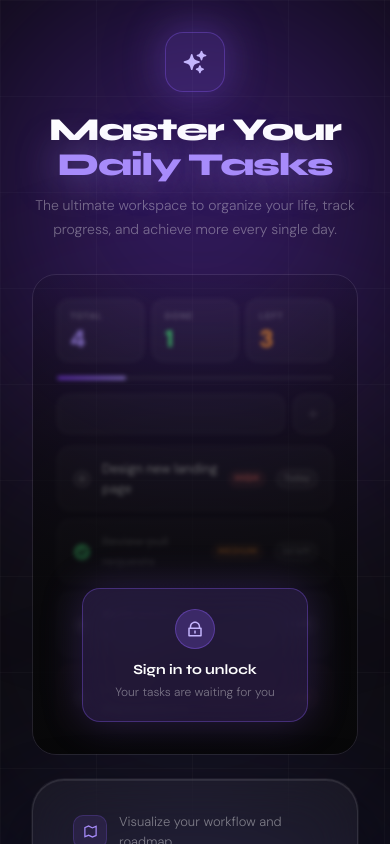
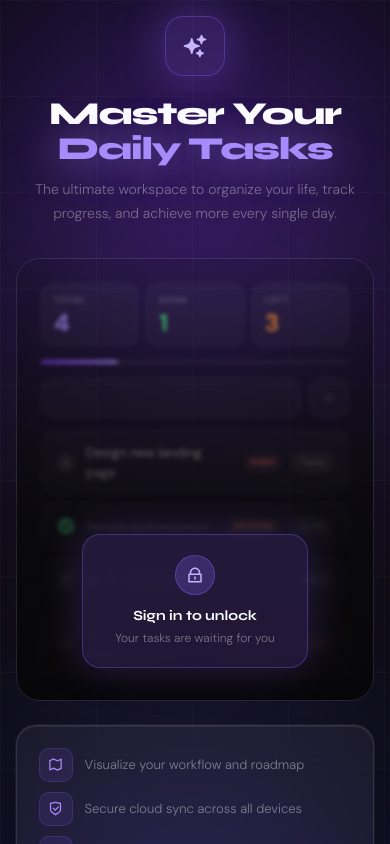
Before and after one commit to P4warit06/Project-LoginGoogle, a Next.js app in the folder todo-dashboard/Frontend/: page / in a window 390 px wide. Shown: the top 844 px of the page. Built offline with nearby package versions, Linux system fonts and the light colour scheme; no server answers.

Commit message:
Update UI Layout Mobile

```diff
--- a/todo-dashboard/Frontend/app/globals.css
+++ b/todo-dashboard/Frontend/app/globals.css
@@ -49,3 +49,57 @@ textarea,
 select {
   font: inherit;
 }
+html {
+  -webkit-text-size-adjust: 100%;
+  text-size-adjust: 100%;
+}
+
+/* ── Remove tap highlight flash on mobile ── */
+* {
+  -webkit-tap-highlight-color: transparent;
+}
+
+/* ── date picker icon สีขาวบน iOS ── */
+input[type="date"]::-webkit-calendar-picker-indicator {
+  filter: invert(1);
+  opacity: 0.5;
+  cursor: pointer;
+}
+
+/* ── Scrollable filter tabs — ซ่อน scrollbar ── */
+.filter-scroll::-webkit-scrollbar { display: none; }
+.filter-scroll { scrollbar-width: none; -ms-overflow-style: none; }
+
+/* ============================================
+   @media (max-width: 480px) = มือถือเท่านั้น
+   ============================================ */
+@media (max-width: 480px) {
+
+  /* Page — เปิด scroll ได้, padding น้อยลง */
+  main {
+    align-items: flex-start !important;
+    padding: 1rem !important;
+    padding-top: max(1rem, env(safe-area-inset-top)) !important;
+    padding-bottom: max(1.5rem, env(safe-area-inset-bottom)) !important;
+    overflow-y: auto !important;
+    -webkit-overflow-scrolling: touch;
+  }
+
+  /* Card — radius และ padding เล็กลง */
+  /* AuthCard outer card */
+  main > div > div {
+    max-width: 100% !important;
+  }
+
+  /* ── Touch target minimum 44px ── */
+  button { min-height: 44px; }
+  input  { min-height: 44px; }
+
+  /* ── Toast — กลางจอแทนมุมขวา ── */
+  .go2072408551 {
+    left: 50% !important;
+    right: auto !important;
+    transform: translateX(-50%) !important;
+    max-width: 90vw !important;
+  }
+}
--- a/todo-dashboard/Frontend/app/layout.tsx
+++ b/todo-dashboard/Frontend/app/layout.tsx
@@ -23,24 +23,18 @@ export default function RootLayout({
   return (
     <html lang="en" suppressHydrationWarning>
       <head>
-        {/* Fonts */}
         <link rel="preconnect" href="https://fonts.googleapis.com" />
-
         <link
           rel="preconnect"
           href="https://fonts.gstatic.com"
           crossOrigin="anonymous"
         />
-
         <link
           href="https://fonts.googleapis.com/css2?family=Syne:wght@400;500;600;700;800&family=DM+Sans:wght@300;400;500;600;700&display=swap"
           rel="stylesheet"
         />
-
-        {/* Mobile responsive */}
         <meta name="theme-color" content="#070708" />
       </head>
-
       <body
         className="min-h-screen overflow-x-hidden bg-[#070708] text-white antialiased"
         style={
@@ -48,8 +42,6 @@ export default function RootLayout({
             fontFamily: "'DM Sans', sans-serif",
             WebkitFontSmoothing: "antialiased",
             MozOsxFontSmoothing: "grayscale",
-
-            // Safe area support (iPhone notch)
             paddingTop: "env(safe-area-inset-top)",
             paddingBottom: "env(safe-area-inset-bottom)",
             paddingLeft: "env(safe-area-inset-left)",
@@ -57,18 +49,12 @@ export default function RootLayout({
           } as React.CSSProperties
         }
       >
-        {/* Main wrapper */}
         <div className="relative flex min-h-screen w-full flex-col">
           <Providers>{children}</Providers>
         </div>
-
-        {/* Toast */}
         <Toaster
           position="top-right"
-          containerStyle={{
-            top: 20,
-            right: 20,
-          }}
+          containerStyle={{ top: 20, right: 20 }}
           toastOptions={{
             duration: 3000,
             style: {
--- a/todo-dashboard/Frontend/app/page.tsx
+++ b/todo-dashboard/Frontend/app/page.tsx
@@ -11,11 +11,11 @@ export default function Page() {
         display: "flex",
         alignItems: "center",
         justifyContent: "center",
-        overflow: "auto", // Changed from hidden to auto for better scrolling
+        overflow: "auto",
         padding: "2rem",
       }}
     >
-      {/* Orb top-left - slightly larger */}
+      {/* Orb top-left */}
       <div
         style={{
           position: "absolute",
@@ -30,7 +30,7 @@ export default function Page() {
           filter: "blur(100px)",
         }}
       />
-      {/* Orb bottom-right - slightly larger */}
+      {/* Orb bottom-right */}
       <div
         style={{
           position: "absolute",
@@ -61,27 +61,24 @@ export default function Page() {
           filter: "blur(50px)",
         }}
       />
-
-      {/* Grid with larger spacing */}
+      {/* Grid */}
       <div
         style={{
           position: "absolute",
           inset: 0,
           pointerEvents: "none",
           backgroundImage:
-            "linear-gradient(rgba(255,255,255,0.025) 1px, transparent 1px)," +
-            "linear-gradient(90deg, rgba(255,255,255,0.025) 1px, transparent 1px)",
-          backgroundSize: "96px 96px", // Larger grid cells
+            "linear-gradient(rgba(255,255,255,0.025) 1px, transparent 1px),linear-gradient(90deg, rgba(255,255,255,0.025) 1px, transparent 1px)",
+          backgroundSize: "96px 96px",
         }}
       />
 
-      {/* Removed maxWidth constraint - now takes full width */}
       <div
         style={{
           position: "relative",
           zIndex: 1,
           width: "100%",
-          maxWidth: "1200px", // Much wider container
+          maxWidth: "1200px",
           margin: "0 auto",
         }}
       >
--- a/todo-dashboard/Frontend/components/AuthCard.tsx
+++ b/todo-dashboard/Frontend/components/AuthCard.tsx
@@ -38,7 +38,7 @@ const scaleIn = {
     y: 0,
     transition: {
       duration: 0.6,
-      ease: [0.22, 1, 0.36, 1] as const,
+      ease: [0.22, 1, 0.36, 1] as [number, number, number, number],
     },
   },
   exit: { opacity: 0, scale: 0.96, transition: { duration: 0.2 } },
@@ -113,6 +113,49 @@ export function AuthCard() {
     await signOut({ callbackUrl: "/" });
   };
 
+  /* ── Mobile CSS injected into <head> via JSX ── */
+  const mobileStyles = `
+    @media (max-width: 480px) {
+      .auth-card-wrap { max-width: 100% !important; }
+
+      .auth-card {
+        border-radius: 20px !important;
+        padding: 1.35rem !important;
+      }
+
+      .auth-card-inner {
+        border-radius: 20px !important;
+        padding: 1.35rem !important;
+      }
+
+      .auth-modal {
+        top: auto !important;
+        bottom: 0 !important;
+        left: 0 !important;
+        right: 0 !important;
+        transform: none !important;
+        width: 100% !important;
+        max-width: 100% !important;
+        border-radius: 24px 24px 0 0 !important;
+        padding-bottom: max(1.5rem, env(safe-area-inset-bottom)) !important;
+      }
+
+      .auth-profile-img {
+        width: 72px !important;
+        height: 72px !important;
+      }
+
+      .auth-hero-title {
+        font-size: 2rem !important;
+      }
+
+      .auth-btn {
+        min-height: 48px !important;
+        font-size: 14px !important;
+      }
+    }
+  `;
+
   if (status === "loading") {
     return (
       <div
@@ -141,6 +184,7 @@ export function AuthCard() {
 
   return (
     <>
+      <style dangerouslySetInnerHTML={{ __html: mobileStyles }} />
       <AnimatePresence mode="wait">
         {/* ══════════ LOGGED IN ══════════ */}
         {session ? (
@@ -152,7 +196,7 @@ export function AuthCard() {
             exit="exit"
             style={{ width: "100%" }}
           >
-            <div style={cardStyle}>
+            <div style={cardStyle} className="auth-card">
               <motion.div
                 custom={0}
                 variants={fadeUp}
@@ -206,6 +250,7 @@ export function AuthCard() {
                     <Image
                       src={session.user.image}
                       alt={session.user.name ?? "User"}
+                      className="auth-profile-img"
                       width={92}
                       height={92}
                       style={{
@@ -382,6 +427,7 @@ export function AuthCard() {
                 <HiSparkles style={{ fontSize: 26, color: "#c4b5fd" }} />
               </div>
               <h1
+                className="auth-hero-title"
                 style={{
                   fontFamily: "'Syne', sans-serif",
                   fontSize: "clamp(2rem, 5vw, 2.6rem)",
@@ -713,7 +759,10 @@ export function AuthCard() {
             </motion.div>
 
             {/* ── Login card ── */}
-            <div style={{ ...cardStyle, padding: "2rem 2.5rem" }}>
+            <div
+              style={{ ...cardStyle, padding: "2rem 2.5rem" }}
+              className="auth-card-inner"
+            >
               <motion.div
                 custom={2}
                 variants={fadeUp}
@@ -916,6 +965,7 @@ export function AuthCard() {
                 duration: 0.35,
                 ease: [0.22, 1, 0.36, 1] as [number, number, number, number],
               }}
+              className="auth-modal"
               style={{
                 position: "fixed",
                 top: "50%",
--- a/todo-dashboard/Frontend/components/TodoDashBoard.tsx
+++ b/todo-dashboard/Frontend/components/TodoDashBoard.tsx
@@ -311,7 +311,79 @@ export default function TodoDashboard() {
 
   /* ───────────────── RENDER ───────────────── */
 
+  const todoMobileStyles = `
+    @media (max-width: 480px) {
+      .todo-filter-row {
+        overflow-x: auto !important;
+        flex-wrap: nowrap !important;
+        -webkit-overflow-scrolling: touch;
+        scrollbar-width: none;
+        padding-bottom: 4px;
+      }
+      .todo-filter-row::-webkit-scrollbar { display: none; }
+
+      .todo-filter-btn {
+        flex-shrink: 0 !important;
+        min-height: 36px !important;
+        font-size: 12px !important;
+      }
+
+      .todo-input-row {
+        flex-wrap: wrap !important;
+      }
+
+      .todo-input {
+        min-height: 48px !important;
+        font-size: 16px !important; /* 16px ป้องกัน iOS zoom เวลา focus */
+      }
+
+      .todo-add-btn {
+        min-height: 48px !important;
+        min-width: 48px !important;
+      }
+
+      .todo-item {
+        padding: 12px !important;
+        gap: 8px !important;
+      }
+
+      .todo-item-text {
+        font-size: 13px !important;
+      }
+
+      .todo-item-actions {
+        gap: 4px !important;
+      }
+
+      .todo-date-row {
+        flex-wrap: wrap !important;
+        gap: 6px !important;
+      }
+
+      .todo-date-input {
+        font-size: 13px !important;
+        min-height: 40px !important;
+      }
+
+      .todo-priority-btn {
+        min-height: 36px !important;
+        font-size: 11px !important;
+        padding: 4px 8px !important;
+      }
+
+      .todo-stat-card {
+        padding: 10px 8px !important;
+      }
+
+      .todo-stat-value {
+        font-size: 1.5rem !important;
+      }
+    }
+  `;
+
   return (
+    <>
+      <style dangerouslySetInnerHTML={{ __html: todoMobileStyles }} />
       <div
         style={{
           width: "100%",
@@ -437,8 +509,8 @@ export default function TodoDashboard() {
             style={{
               display: "grid",
               gridTemplateColumns: "repeat(3, 1fr)",
-            gap: 12,
-            marginBottom: "1.5rem",
+              gap: "clamp(6px, 2vw, 12px)",
+              marginBottom: "1.25rem",
             }}
           >
             {(
@@ -1029,6 +1101,7 @@ export default function TodoDashboard() {
           )}
         </div>
       </div>
+    </>
   );
 }
 
```
Lines whose indentation alone changed are shown as unchanged.
